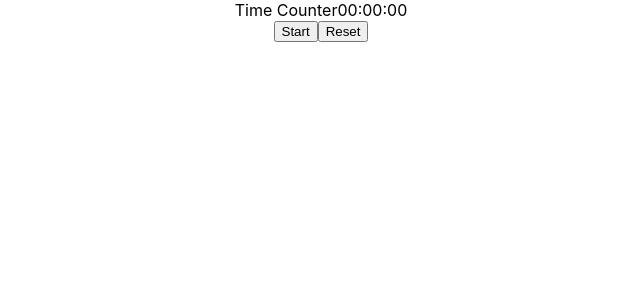
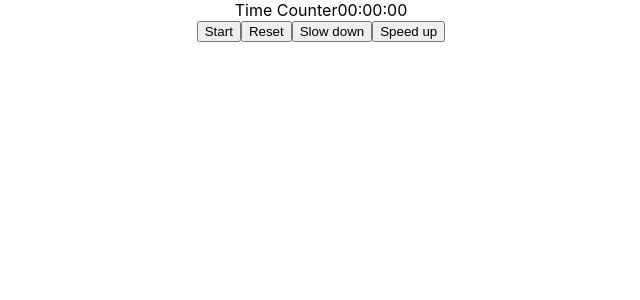
Before and after one commit to YuliiaAlieks/timer-react, a React (Create React App) app: page / in a window 1280 px wide. Shown: the top 300 px of the page, without its empty margins (319-959 px from the left). Built offline with nearby package versions, Linux system fonts and the light colour scheme.

Commit message:
Added slow down and speed up functionality

```diff
--- a/src/App.js
+++ b/src/App.js
@@ -7,32 +7,25 @@ import TimeDisplay from './components/TimeDisplay';
 function App() {
   const [secondsCount, setSecondsCount] = useState(0);
   const [isStarted, setIsStarted] = useState(false);
+  const [miliseconds, setMiliseconds] = useState(1000);
 
   useEffect(() => {
     const intervalId = setInterval(() => {
       setSecondsCount((s) => s + 1);
-    }, 1000);
+    }, miliseconds);
 
     if (!isStarted) {
       clearInterval(intervalId);
     }
 
     return () => clearInterval(intervalId);
-  }, [isStarted]);
+  }, [isStarted, miliseconds]);
 
 
 
   function startStopHandler() {
-
     setIsStarted(!isStarted)
-    // console.log('Clicked');
-    // if (isStarted === false) {
-    //   setIsStarted(true);
-    //   console.log("🧚 ~ true", true)
-    // } else {
-    //   setIsStarted(false);
-    //   console.log("🧚 ~ false", false)
-    // }
+    console.log("🧚 ~ isStarted", isStarted)
   }
 
   function resetHandler() {
@@ -41,12 +34,35 @@ function App() {
     console.log('Reset')
   }
 
+  function slowdownHandler() {
+    if (miliseconds < 2000) {
+      setMiliseconds((ms) => ms + 100);
+      console.log("🧚 ~ miliseconds", miliseconds)
+    } else {
+      console.log("🧚 ~ miliseconds", miliseconds)
+      return;
+    }
+  }
+
+  function speedupHandler() {
+    if (miliseconds > 100) {
+
+      setMiliseconds((ms) => ms - 100);
+      console.log("🧚 ~ miliseconds", miliseconds)
+    } else {
+      console.log("🧚 ~ miliseconds", miliseconds)
+      return;
+    }
+  }
+
   return (
     <div className="App">
       <header>
-        <TimeDisplay secondsCount={secondsCount}/>
+        <TimeDisplay secondsCount={secondsCount} />
         <button onClick={startStopHandler}>{isStarted ? 'Stop' : 'Start'}</button>
         <button onClick={resetHandler}>Reset</button>
+        <button onClick={slowdownHandler}>Slow down</button>
+        <button onClick={speedupHandler}>Speed up</button>
       </header>
     </div>
   );
```
